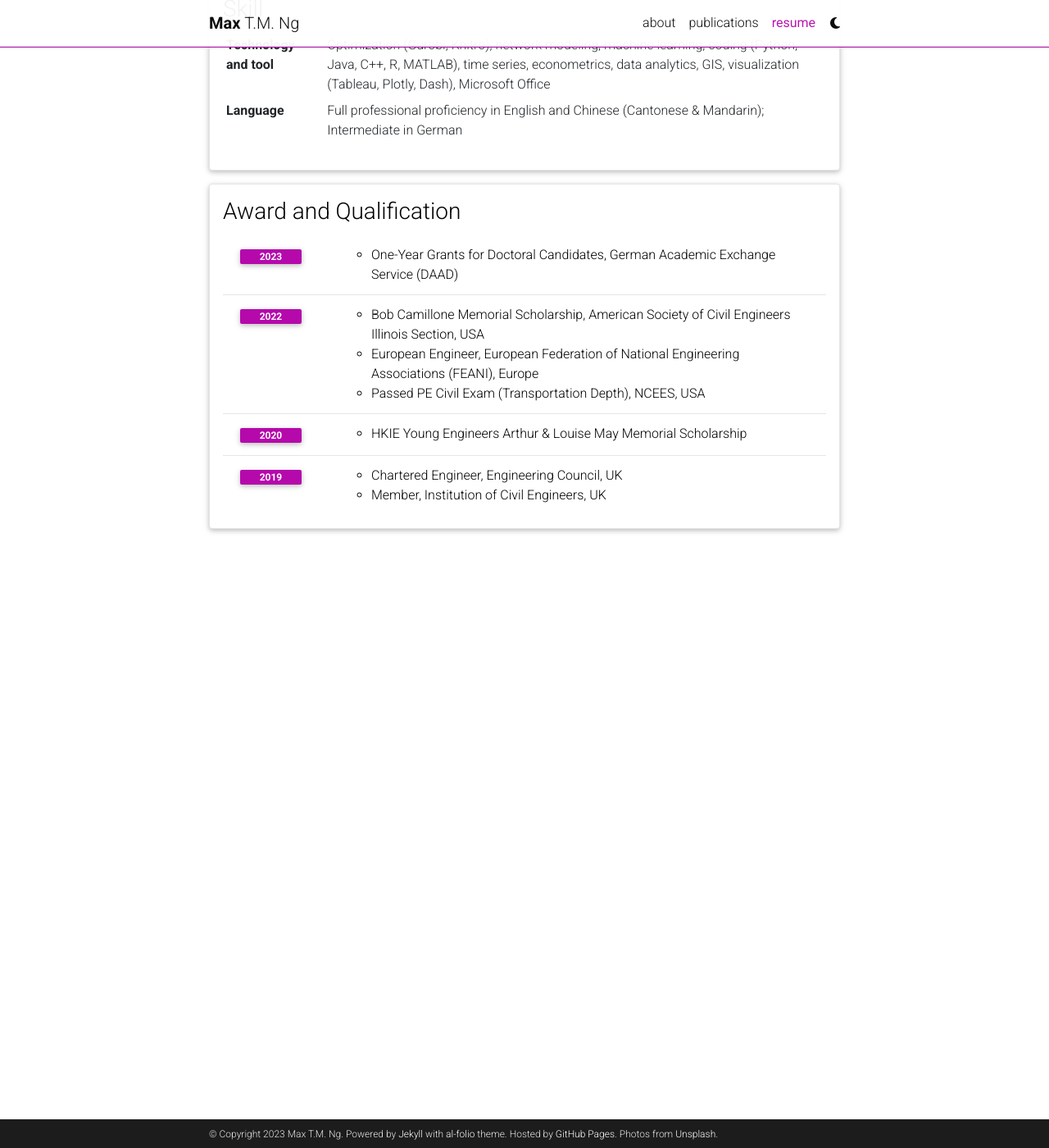
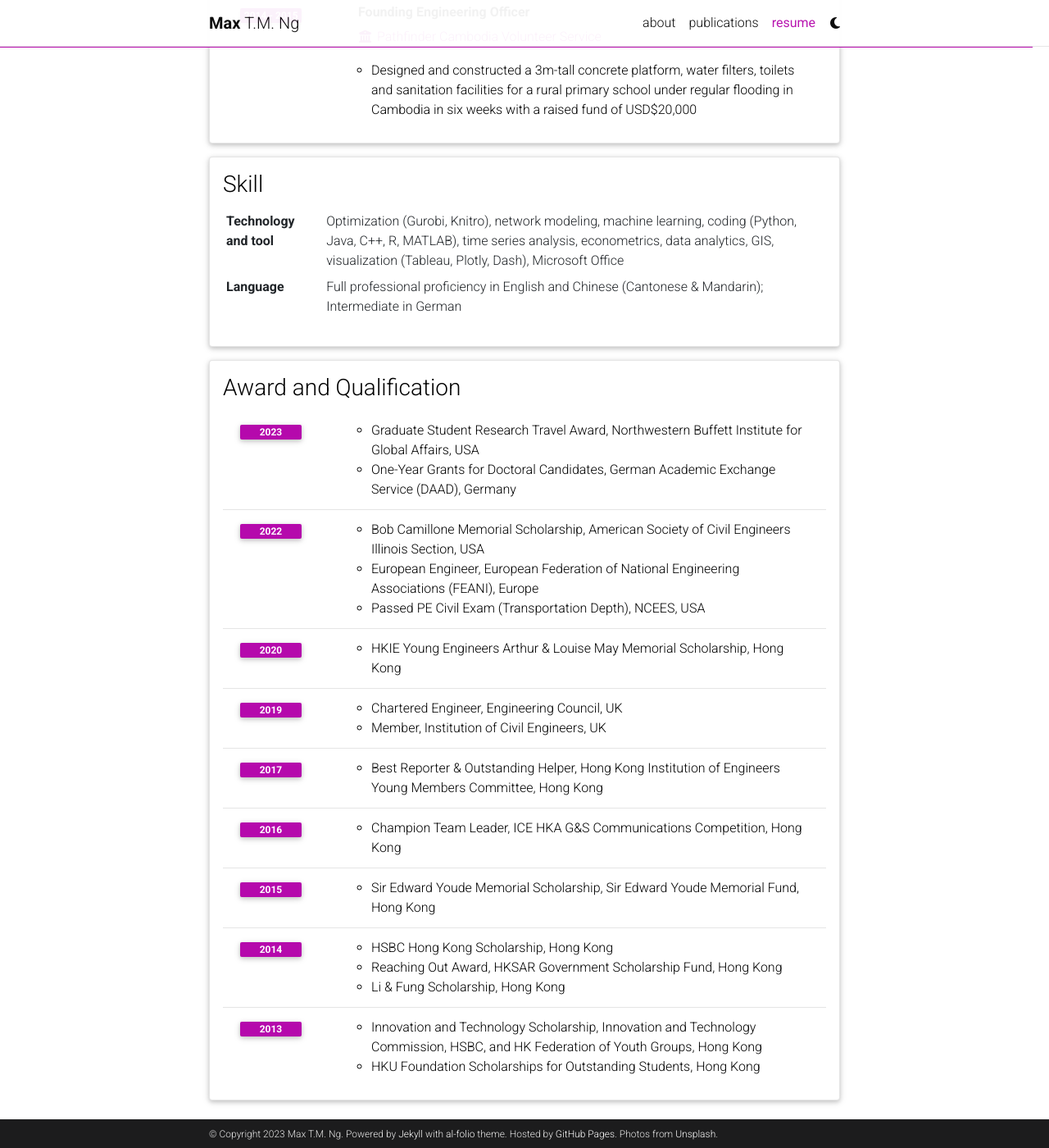
Before and after one commit to maxtmng/maxtmng.github.io, a Jekyll site: the page built from _pages/cv.md, in a window 1280 px wide and 1400 px high, scrolled down 3330 px. Shown: the whole window at 82% size. Built offline with Jekyll 4.4.1, drawn with Linux system fonts in a browser that asks for light colours; comment, search, counter and statistics services are not loaded; a style sheet for code colours, icons or effects is not loaded; some of the changed text lies outside the part shown.

```diff
--- a/_data/cv.yml
+++ b/_data/cv.yml
@@ -28,6 +28,9 @@
       year: 2011 - 2015
       description:
         - First Class Honours (Cumulative GPA 3.95/4.30)
+        - Dean's Honor List
+        - Deputy Chairman, HKIE Student Chapter - HKU
+        - Team Captain, Lee Shau Kee Hall Cantonese Debate Team
 
 - title: Experience
   type: time_table
@@ -79,6 +82,11 @@
       year: 2022 - 2025
       description:
       - Representing the ICE, supporting local members, and promoting civil engineering in 11 states
+    - title: Knowledge Network Member - Transport & Mobility
+      institution: Institution of Civil Engineers, London, UK
+      year: 2022 -
+      description:
+      - Contributing academic knowledge to derive insights for infrastructure practitioners and policymakers
     - title: President’s Future Leader
       institution: Institution of Civil Engineers, London, UK
       year: 2017 - 2018
@@ -105,7 +113,7 @@
   type: map
   contents:
     - name: Technology and tool
-      value: Optimization (Gurobi, Knitro), network modeling, machine learning, coding (Python, Java, C++, R, MATLAB), time series, econometrics, data analytics, GIS, visualization (Tableau, Plotly, Dash), Microsoft Office
+      value: Optimization (Gurobi, Knitro), network modeling, machine learning, coding (Python, Java, C++, R, MATLAB), time series analysis, econometrics, data analytics, GIS, visualization (Tableau, Plotly, Dash), Microsoft Office
     - name: Language
       value: Full professional proficiency in English and Chinese (Cantonese & Mandarin); Intermediate in German
 
@@ -114,7 +122,8 @@
   contents:
     - year: 2023
       items:
-        - One-Year Grants for Doctoral Candidates, German Academic Exchange Service (DAAD)
+        - Graduate Student Research Travel Award, Northwestern Buffett Institute for Global Affairs, USA
+        - One-Year Grants for Doctoral Candidates, German Academic Exchange Service (DAAD), Germany
     - year: 2022
       items:
         - Bob Camillone Memorial Scholarship, American Society of Civil Engineers Illinois Section, USA
@@ -122,8 +131,26 @@
         - Passed PE Civil Exam (Transportation Depth), NCEES, USA
     - year: 2020
       items:
-        - HKIE Young Engineers Arthur & Louise May Memorial Scholarship
+        - HKIE Young Engineers Arthur & Louise May Memorial Scholarship, Hong Kong
     - year: 2019
       items:
         - Chartered Engineer, Engineering Council, UK
         - Member, Institution of Civil Engineers, UK
+    - year: 2017
+      items:
+        - Best Reporter & Outstanding Helper, Hong Kong Institution of Engineers Young Members Committee, Hong Kong
+    - year: 2016
+      items:
+        - Champion Team Leader, ICE HKA G&S Communications Competition, Hong Kong
+    - year: 2015
+      items:
+        - Sir Edward Youde Memorial Scholarship, Sir Edward Youde Memorial Fund, Hong Kong
+    - year: 2014
+      items:
+        - HSBC Hong Kong Scholarship, Hong Kong
+        - Reaching Out Award, HKSAR Government Scholarship Fund, Hong Kong
+        - Li & Fung Scholarship, Hong Kong
+    - year: 2013
+      items:
+        - Innovation and Technology Scholarship, Innovation and Technology Commission, HSBC, and HK Federation of Youth Groups, Hong Kong
+        - HKU Foundation Scholarships for Outstanding Students, Hong Kong
--- a/_data/pubimg.yaml
+++ b/_data/pubimg.yaml
@@ -1,3 +1,4 @@
 amsod: amsod.jpg
 rail_freight_2022: rail_freight_2022.jpg
 multimodal_2023: multimodal_2023.png
+amsod2023: amsod2023.png
```
Also changed, not shown: assets/pubimg/amsod_2023.png (added), assets/pubimg/multimodal_2023.png.
